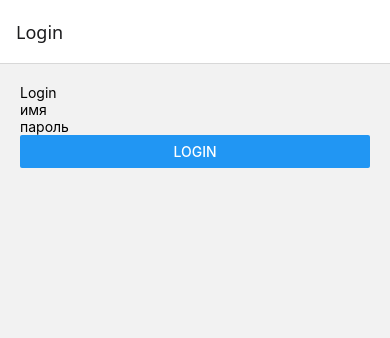
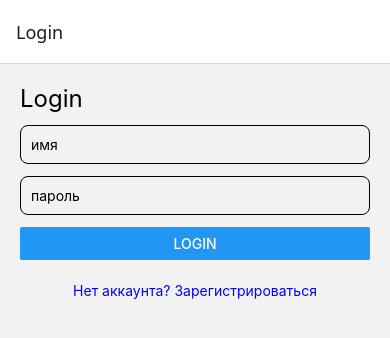
Before and after one commit to roman23323/quiz-client, a React Native app: screen /Login in a window 390 px wide. Shown: the top 338 px of the page. Built offline with nearby package versions, Linux system fonts and the light colour scheme.

Commit message:
feat(auth): add register button

```diff
--- a/src/screens/auth/LoginScreen.tsx
+++ b/src/screens/auth/LoginScreen.tsx
@@ -1,9 +1,20 @@
+// screens/auth/LoginScreen.tsx
 import { useState } from "react";
-import { View, Text, TextInput, Button } from "react-native";
+import {
+  View,
+  Text,
+  TextInput,
+  Button,
+  TouchableOpacity,
+} from "react-native";
+import { useNavigation } from "@react-navigation/native";
+
 import { authApi } from "../../services/api/auth.api";
 import { useAuthStore } from "../../store/auth.store";
 
 export default function LoginScreen() {
+  const navigation = useNavigation();
+
   const [name, setName] = useState("");
   const [password, setPassword] = useState("");
 
@@ -20,13 +31,18 @@ export default function LoginScreen() {
   };
 
   return (
-    <View style={{ padding: 20 }}>
-      <Text>Login</Text>
+    <View style={{ padding: 20, gap: 12 }}>
+      <Text style={{ fontSize: 24 }}>Login</Text>
 
       <TextInput
         placeholder="имя"
         value={name}
         onChangeText={setName}
+        style={{
+          borderWidth: 1,
+          padding: 10,
+          borderRadius: 8,
+        }}
       />
 
       <TextInput
@@ -34,9 +50,28 @@ export default function LoginScreen() {
         value={password}
         onChangeText={setPassword}
         secureTextEntry
+        style={{
+          borderWidth: 1,
+          padding: 10,
+          borderRadius: 8,
+        }}
       />
 
       <Button title="Login" onPress={handleLogin} />
+
+      <TouchableOpacity
+        onPress={() => navigation.navigate("Register" as never)}
+      >
+        <Text
+          style={{
+            marginTop: 10,
+            color: "blue",
+            textAlign: "center",
+          }}
+        >
+          Нет аккаунта? Зарегистрироваться
+        </Text>
+      </TouchableOpacity>
     </View>
   );
 }
```
